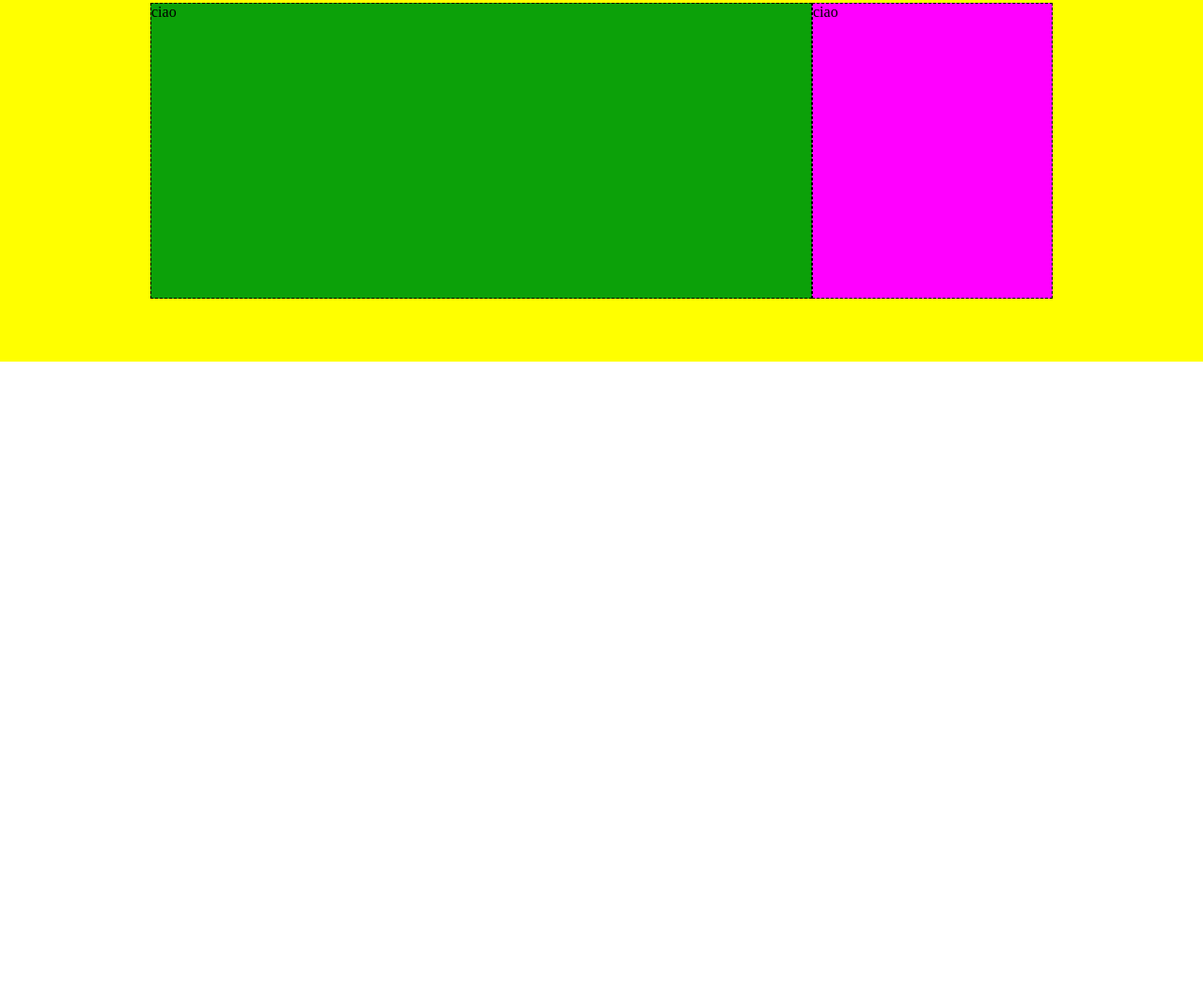
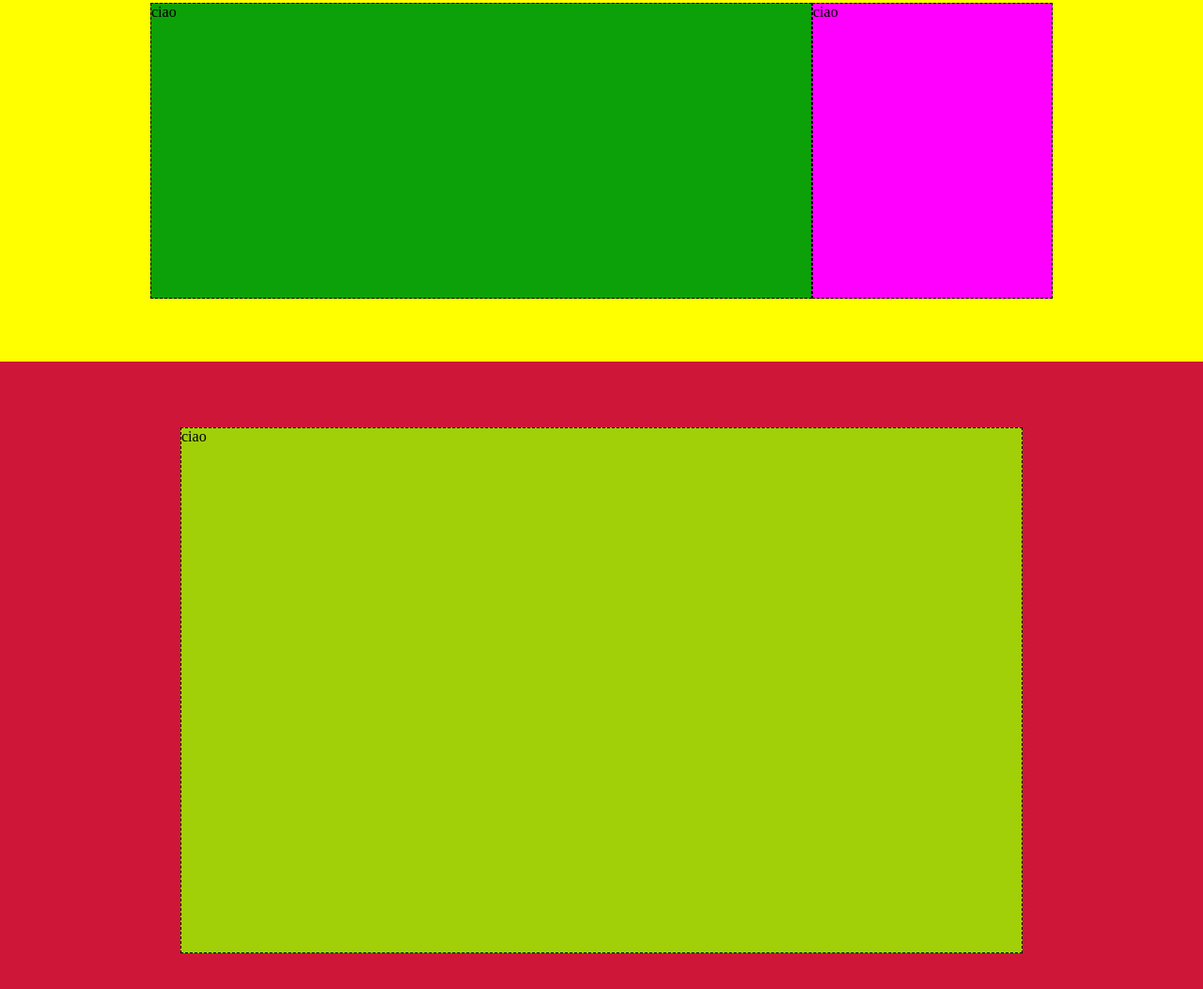
Before and after one commit to michelangelomancini4/htmlcss-struttura-discord, a plain HTML site: page index.html in a window 1280 px wide. Shown: the part 1375-2428 px from the top of the page at 94% size. Before the commit the page ends 1760 px from the top, so only its background shows below. Drawn offline with Linux system fonts and the light colour scheme.

Commit message:
finish macrosezione 5

```diff
--- a/css/style.css
+++ b/css/style.css
@@ -102,11 +102,24 @@ ul{
 
 }
 /* macrosezione3 */
-.macrosezione2 #inversa{
-    display: flex;
+ #inversa{
+        display: flex;
+        background-color: rgb(22, 150, 213);
+
 }
 /* macrosezione3 */
 #inversa :last-child{
     order: -1;
 
 }
+ /* macrosezione5 */
+ #sezione5 {
+    height: 700px;
+ }
+ #sezione5 div{
+    background-color: rgb(161, 207, 8);
+    height: 80%;
+    width: 70%;
+    border: 1px solid black;
+    border-style: dashed;
+ }
--- a/index.html
+++ b/index.html
@@ -54,7 +54,8 @@
 
         </div>
         <!-- macrosezione 5 simile alla 1-->
-        <div>
+        <div class="jumbotron" id="sezione5">
+            <div>ciao</div>
 
         </div>
         <!-- macrosezione 6-->
```
